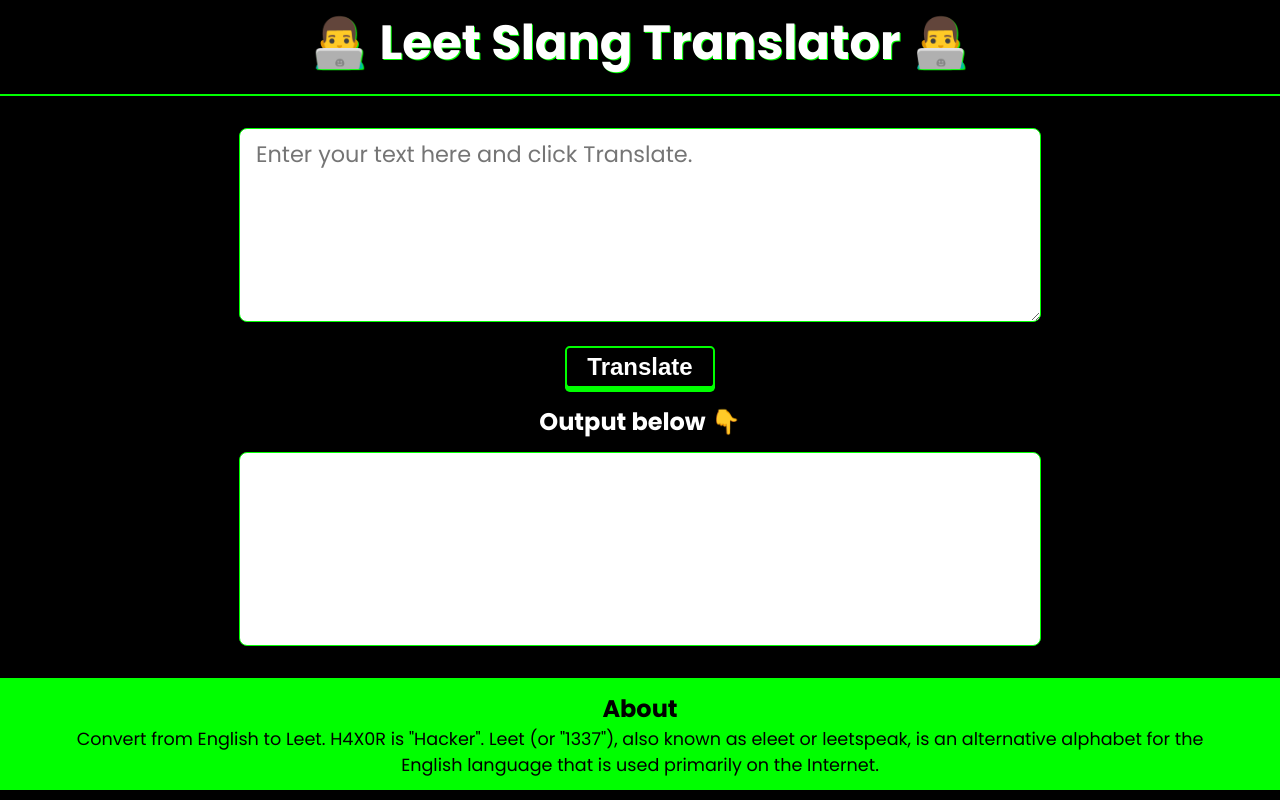
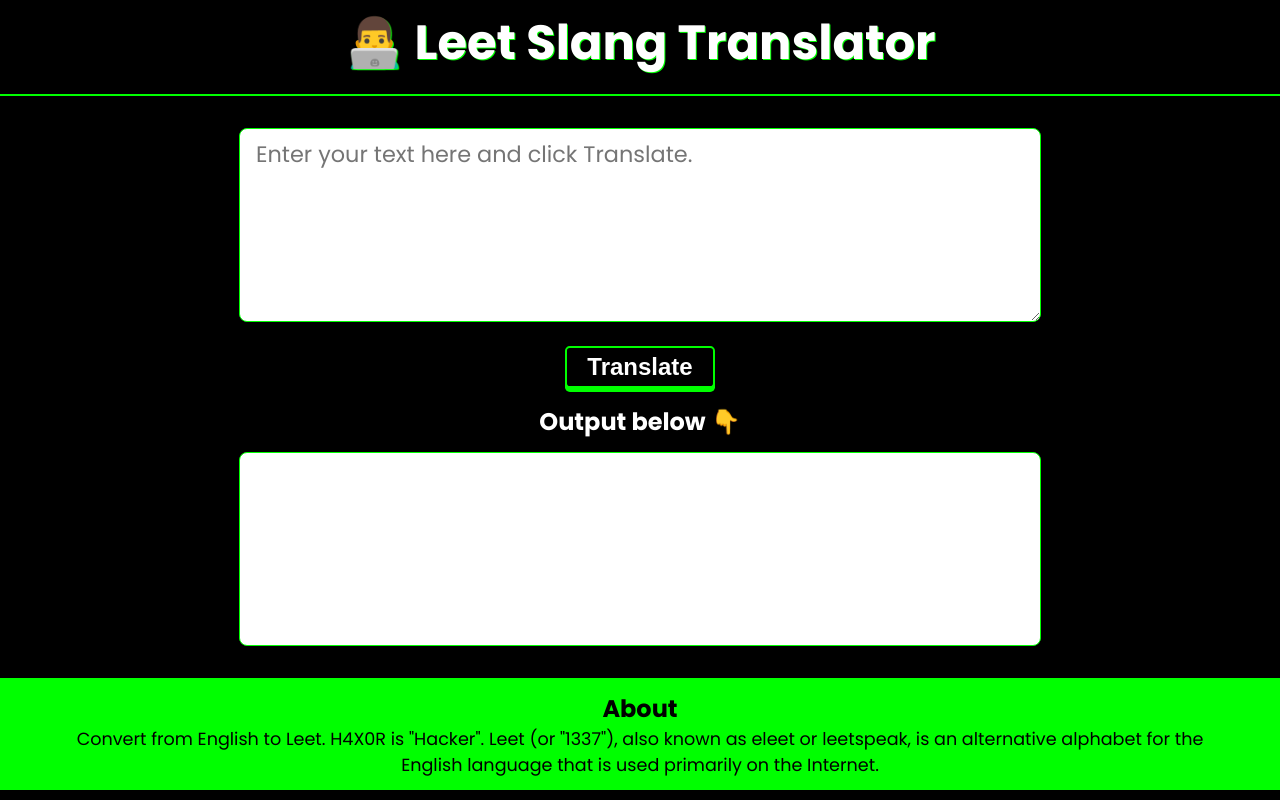
Before and after one commit to abhishake21/LeetSpeak-translator, a plain HTML site: page index.html in a window 1280 px wide. Drawn offline with Linux system fonts and the light colour scheme.

Commit message:
updated emoji

```diff
--- a/index.html
+++ b/index.html
@@ -11,7 +11,7 @@
 <body>
 
     <div class="heading">
-        <h1>👨‍💻 Leet Slang Translator 👨‍💻</h1>
+        <h1>👨‍💻 Leet Slang Translator</h1>
     </div>
 
     <div class="divider"></div>
```
